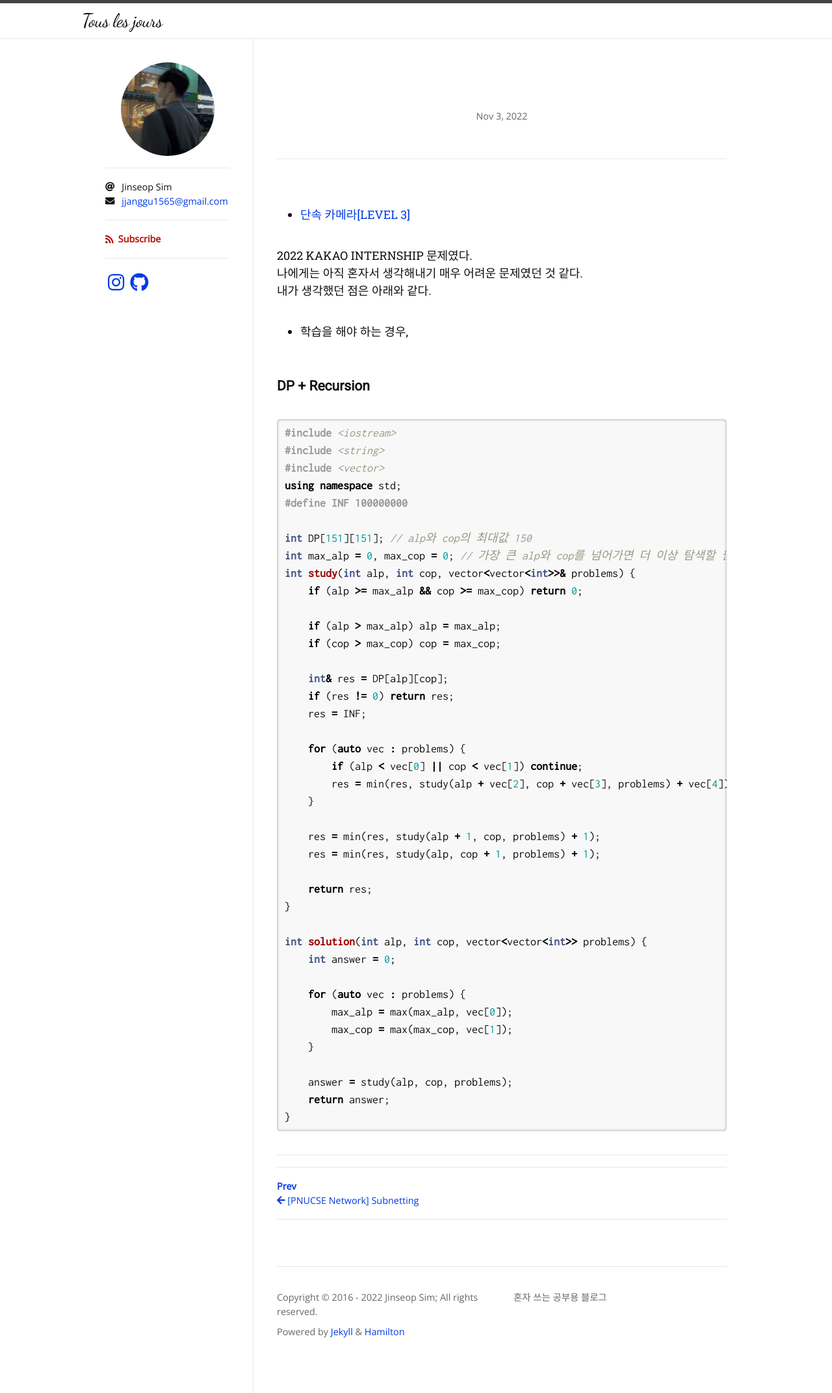
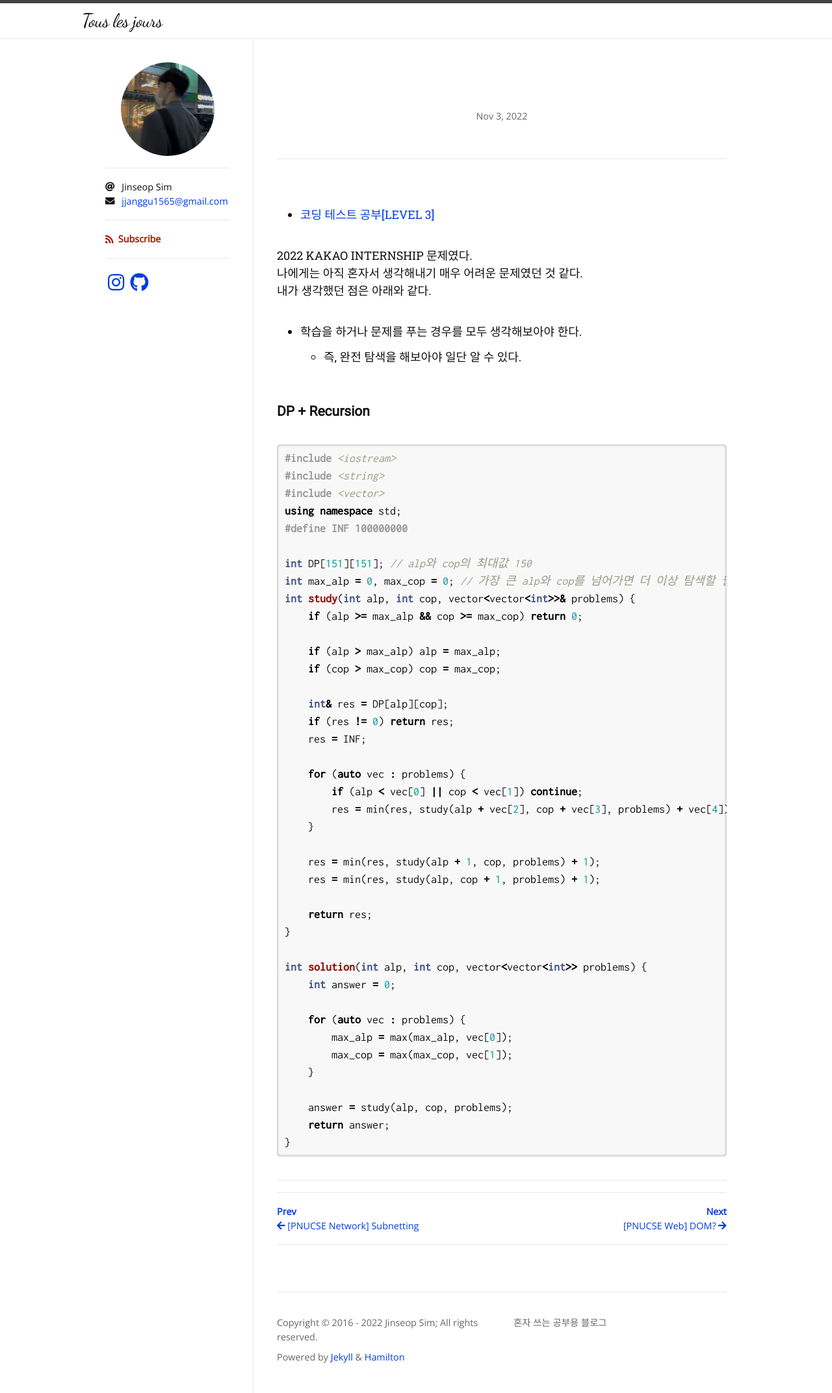
Before and after one commit to Jinseop-Sim/Jinseop-Sim.github.io, a Jekyll site: the page built from _posts/2022-10-30-programmers-36.md, in a window 1280 px wide. Shown: the whole page at 65% size. Built offline with Jekyll 4.4.1, drawn with Linux system fonts in a browser that asks for light colours; nearby versions of some CDN libraries; some web fonts are replaced; our own code applies the rules of GitHub Pages for plain Markdown files.

Commit message:
modify post

```diff
--- a/_posts/2022-10-30-programmers-36.md
+++ b/_posts/2022-10-30-programmers-36.md
@@ -7,12 +7,13 @@ author:
   - Jinseop Sim
   math: true
 ---
-- [단속 카메라[LEVEL 3]](https://school.programmers.co.kr/learn/courses/30/lessons/118668)
+- [코딩 테스트 공부[LEVEL 3]](https://school.programmers.co.kr/learn/courses/30/lessons/118668)
 
 2022 KAKAO INTERNSHIP 문제였다.
 나에게는 아직 혼자서 생각해내기 매우 어려운 문제였던 것 같다.
 내가 생각했던 점은 아래와 같다.
-- 학습을 해야 하는 경우,
+- 학습을 하거나 문제를 푸는 경우를 모두 생각해보아야 한다.
+  - 즉, 완전 탐색을 해보아야 일단 알 수 있다.
 
 ### DP + Recursion
 {% highlight cpp %}
```
Also changed, not shown: _posts/2022-10-31-DOM.md (added, +25 -0 lines), _posts/2022-10-20-NAT.md (line endings or trailing spaces).
